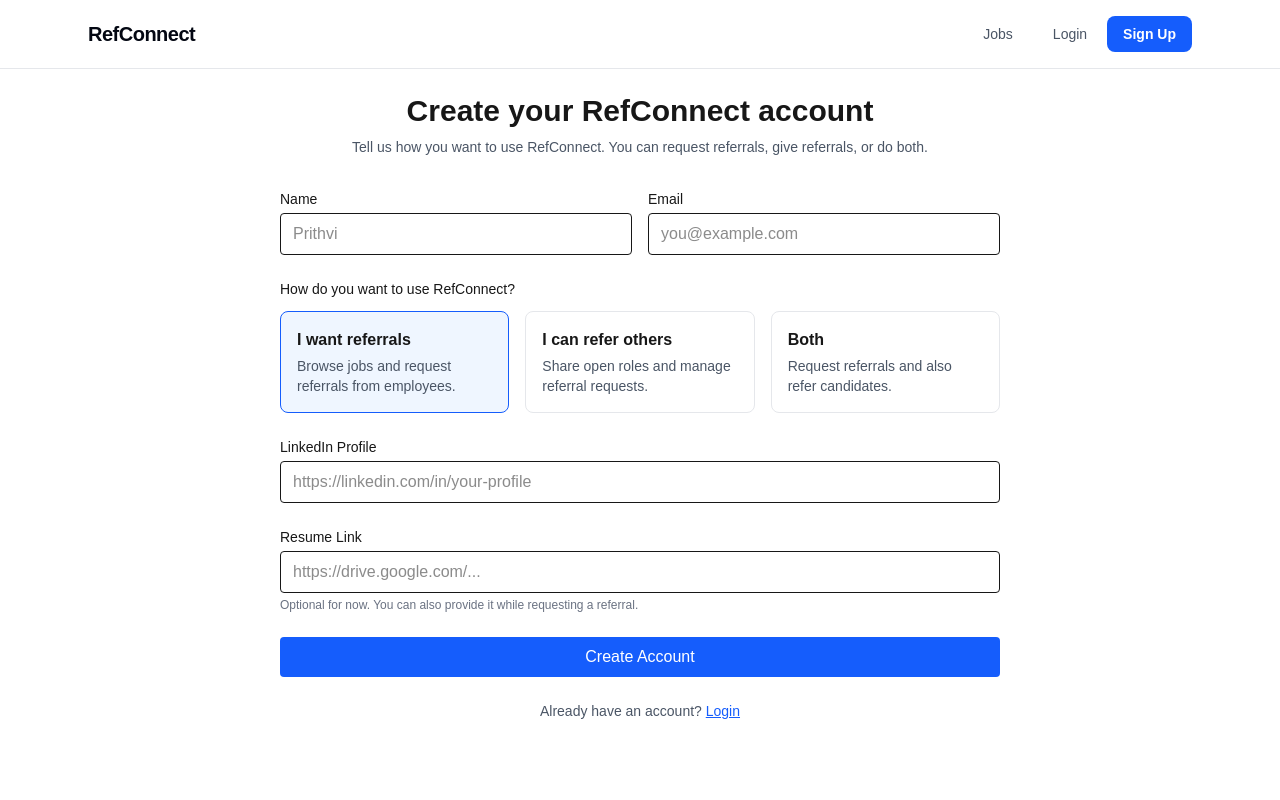
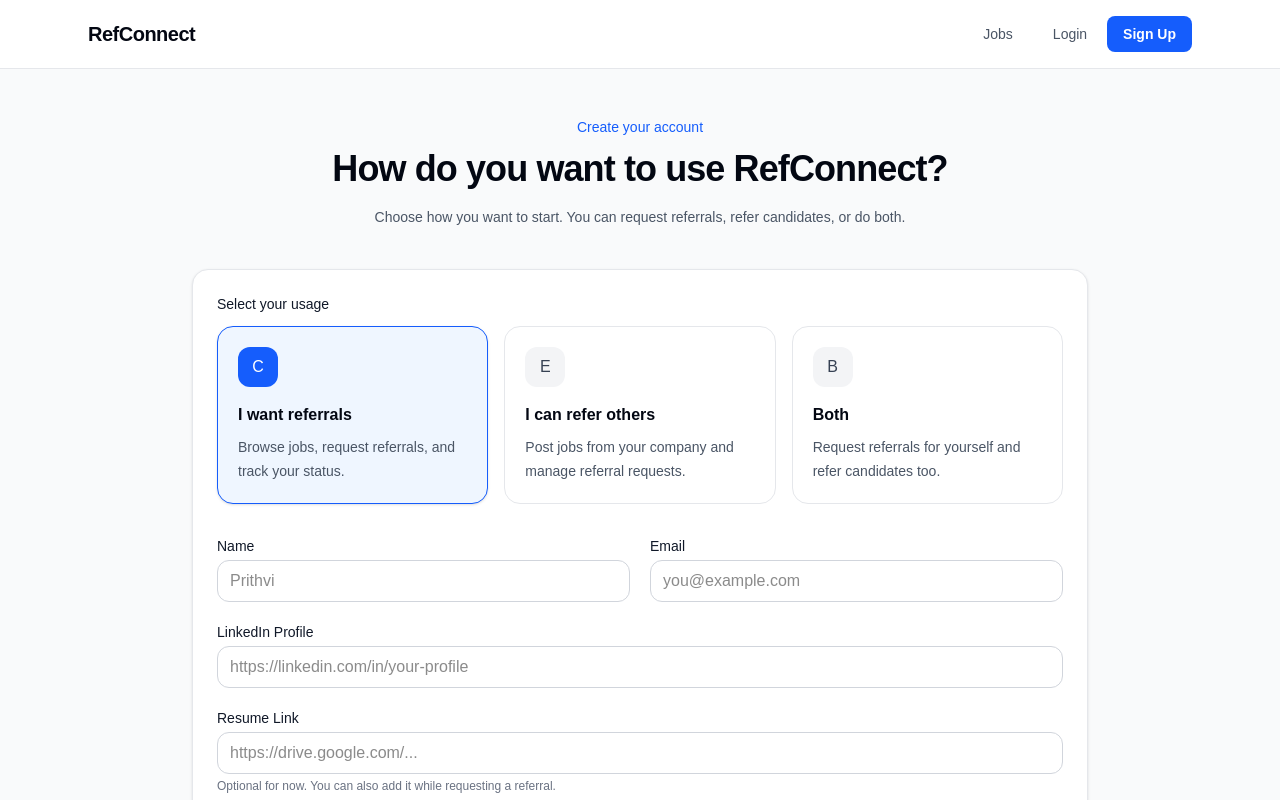
Before and after one commit to Prithvi2050/Refconnect, a Next.js app: page /auth/signup in a window 1280 px wide. Shown: the top 800 px of the page. Built offline with nearby package versions, Linux system fonts and the light colour scheme.

Commit message:
Polish signup onboarding UI

```diff
--- a/app/auth/signup/page.tsx
+++ b/app/auth/signup/page.tsx
@@ -16,6 +16,28 @@
   linkedinUrl?: string;
   resumeLink?: string;
 };
+
+const usageOptions: {
+  value: UsageType;
+  title: string;
+  description: string;
+}[] = [
+  {
+    value: "candidate",
+    title: "I want referrals",
+    description: "Browse jobs, request referrals, and track your status.",
+  },
+  {
+    value: "employee",
+    title: "I can refer others",
+    description: "Post jobs from your company and manage referral requests.",
+  },
+  {
+    value: "both",
+    title: "Both",
+    description: "Request referrals for yourself and refer candidates too.",
+  },
+];
 
 export default function SignupPage() {
   const router = useRouter();
@@ -45,6 +67,11 @@
   const handleSignup: SubmitEventHandler<HTMLFormElement> = (e) => {
     e.preventDefault();
 
+    if (includesEmployee && !company.trim()) {
+      alert("Company is required for employee access.");
+      return;
+    }
+
     const savedUsers = localStorage.getItem("refconnect_users");
     const users: User[] = savedUsers ? JSON.parse(savedUsers) : [];
 
@@ -69,10 +96,10 @@
       resumeLink: includesCandidate ? resumeLink || undefined : undefined,
     };
 
-    const updatedUsers = [newUser, ...users];
+    localStorage.setItem("refconnect_users", JSON.stringify([newUser, ...users]));
+    localStorage.setItem("refconnect_current_user", JSON.stringify(newUser));
 
-    localStorage.setItem("refconnect_users", JSON.stringify(updatedUsers));
-    localStorage.setItem("refconnect_current_user", JSON.stringify(newUser));
+    window.dispatchEvent(new Event("refconnect_user_updated"));
 
     if (roles.includes("candidate") && roles.includes("employee")) {
       router.push("/dashboard");
@@ -84,117 +111,125 @@
   };
 
   return (
-    <div className="mx-auto max-w-3xl p-6">
-      <div className="mx-auto max-w-xl text-center">
-        <h1 className="text-3xl font-bold">Create your RefConnect account</h1>
+    <main className="min-h-screen bg-gray-50 px-6 py-12">
+      <div className="mx-auto max-w-4xl">
+        <div className="text-center">
+          <p className="text-sm font-medium text-blue-600">
+            Create your account
+          </p>
 
-        <p className="mt-2 text-sm text-gray-600">
-          Tell us how you want to use RefConnect. You can request referrals,
-          give referrals, or do both.
+          <h1 className="mt-3 text-3xl font-bold tracking-tight text-gray-950 md:text-4xl">
+            How do you want to use RefConnect?
+          </h1>
+
+          <p className="mx-auto mt-4 max-w-2xl text-sm leading-6 text-gray-600">
+            Choose how you want to start. You can request referrals, refer
+            candidates, or do both.
           </p>
         </div>
 
-      <form onSubmit={handleSignup} className="mt-8 space-y-6">
-        <div className="grid gap-4 md:grid-cols-2">
+        <form
+          onSubmit={handleSignup}
+          className="mt-10 rounded-2xl border border-gray-200 bg-white p-6 shadow-sm"
+        >
           <div>
-            <label className="mb-1 block text-sm font-medium">Name</label>
+            <label className="mb-3 block text-sm font-medium text-gray-900">
+              Select your usage
+            </label>
+
+            <div className="grid gap-4 md:grid-cols-3">
+              {usageOptions.map((option) => {
+                const isSelected = usageType === option.value;
+
+                return (
+                  <button
+                    key={option.value}
+                    type="button"
+                    onClick={() => setUsageType(option.value)}
+                    className={`rounded-2xl border p-5 text-left transition ${
+                      isSelected
+                        ? "border-blue-600 bg-blue-50 shadow-sm"
+                        : "border-gray-200 bg-white hover:bg-gray-50"
+                    }`}
+                  >
+                    <div
+                      className={`mb-4 flex h-10 w-10 items-center justify-center rounded-xl ${
+                        isSelected
+                          ? "bg-blue-600 text-white"
+                          : "bg-gray-100 text-gray-700"
+                      }`}
+                    >
+                      {option.value === "candidate" && "C"}
+                      {option.value === "employee" && "E"}
+                      {option.value === "both" && "B"}
+                    </div>
+
+                    <h2 className="font-semibold text-gray-950">
+                      {option.title}
+                    </h2>
+
+                    <p className="mt-2 text-sm leading-6 text-gray-600">
+                      {option.description}
+                    </p>
+                  </button>
+                );
+              })}
+            </div>
+          </div>
+
+          <div className="mt-8 grid gap-5 md:grid-cols-2">
+            <div>
+              <label className="mb-1 block text-sm font-medium text-gray-900">
+                Name
+              </label>
 
               <input
                 value={name}
                 onChange={(e) => setName(e.target.value)}
-              className="w-full rounded border px-3 py-2"
+                className="w-full rounded-xl border border-gray-300 px-3 py-2 outline-none focus:border-blue-600"
                 placeholder="Prithvi"
                 required
               />
             </div>
 
             <div>
-            <label className="mb-1 block text-sm font-medium">Email</label>
+              <label className="mb-1 block text-sm font-medium text-gray-900">
+                Email
+              </label>
 
               <input
                 type="email"
                 value={email}
                 onChange={(e) => setEmail(e.target.value)}
-              className="w-full rounded border px-3 py-2"
+                className="w-full rounded-xl border border-gray-300 px-3 py-2 outline-none focus:border-blue-600"
                 placeholder="you@example.com"
                 required
               />
             </div>
           </div>
 
-        <div>
-          <label className="mb-3 block text-sm font-medium">
-            How do you want to use RefConnect?
+          {includesEmployee && (
+            <div className="mt-5">
+              <label className="mb-1 block text-sm font-medium text-gray-900">
+                Company
               </label>
-
-          <div className="grid gap-4 md:grid-cols-3">
-            <button
-              type="button"
-              onClick={() => setUsageType("candidate")}
-              className={`rounded-lg border p-4 text-left ${
-                usageType === "candidate"
-                  ? "border-blue-600 bg-blue-50"
-                  : "border-gray-200"
-              }`}
-            >
-              <h2 className="font-semibold">I want referrals</h2>
-              <p className="mt-1 text-sm text-gray-600">
-                Browse jobs and request referrals from employees.
-              </p>
-            </button>
-
-            <button
-              type="button"
-              onClick={() => setUsageType("employee")}
-              className={`rounded-lg border p-4 text-left ${
-                usageType === "employee"
-                  ? "border-blue-600 bg-blue-50"
-                  : "border-gray-200"
-              }`}
-            >
-              <h2 className="font-semibold">I can refer others</h2>
-              <p className="mt-1 text-sm text-gray-600">
-                Share open roles and manage referral requests.
-              </p>
-            </button>
-
-            <button
-              type="button"
-              onClick={() => setUsageType("both")}
-              className={`rounded-lg border p-4 text-left ${
-                usageType === "both"
-                  ? "border-blue-600 bg-blue-50"
-                  : "border-gray-200"
-              }`}
-            >
-              <h2 className="font-semibold">Both</h2>
-              <p className="mt-1 text-sm text-gray-600">
-                Request referrals and also refer candidates.
-              </p>
-            </button>
-          </div>
-        </div>
-
-        {includesEmployee && (
-          <div>
-            <label className="mb-1 block text-sm font-medium">Company</label>
 
               <input
                 value={company}
                 onChange={(e) => setCompany(e.target.value)}
-              className="w-full rounded border px-3 py-2"
+                className="w-full rounded-xl border border-gray-300 px-3 py-2 outline-none focus:border-blue-600"
                 placeholder="Oracle / Google / Amazon"
                 required
               />
 
               <p className="mt-1 text-xs text-gray-500">
-              This is used when you post jobs or give referrals.
+                Employees can only post jobs from their profile company.
               </p>
             </div>
           )}
 
-        <div>
-          <label className="mb-1 block text-sm font-medium">
+          <div className="mt-5">
+            <label className="mb-1 block text-sm font-medium text-gray-900">
               LinkedIn Profile
             </label>
 
@@ -202,14 +237,14 @@
               type="url"
               value={linkedinUrl}
               onChange={(e) => setLinkedinUrl(e.target.value)}
-            className="w-full rounded border px-3 py-2"
+              className="w-full rounded-xl border border-gray-300 px-3 py-2 outline-none focus:border-blue-600"
               placeholder="https://linkedin.com/in/your-profile"
             />
           </div>
 
           {includesCandidate && (
-          <div>
-            <label className="mb-1 block text-sm font-medium">
+            <div className="mt-5">
+              <label className="mb-1 block text-sm font-medium text-gray-900">
                 Resume Link
               </label>
 
@@ -217,31 +252,34 @@
                 type="url"
                 value={resumeLink}
                 onChange={(e) => setResumeLink(e.target.value)}
-              className="w-full rounded border px-3 py-2"
+                className="w-full rounded-xl border border-gray-300 px-3 py-2 outline-none focus:border-blue-600"
                 placeholder="https://drive.google.com/..."
               />
 
               <p className="mt-1 text-xs text-gray-500">
-              Optional for now. You can also provide it while requesting a
+                Optional for now. You can also add it while requesting a
                 referral.
               </p>
             </div>
           )}
 
-        <button
-          type="submit"
-          className="w-full rounded bg-blue-600 px-4 py-2 text-white"
-        >
-          Create Account
-        </button>
-
-        <p className="text-center text-sm text-gray-600">
+          <div className="mt-8 flex flex-col gap-3 border-t border-gray-200 pt-6 sm:flex-row sm:items-center sm:justify-between">
+            <p className="text-sm text-gray-600">
               Already have an account?{" "}
               <Link href="/auth/login" className="text-blue-600 underline">
                 Login
               </Link>
             </p>
+
+            <button
+              type="submit"
+              className="rounded-xl bg-blue-600 px-6 py-3 text-sm font-semibold text-white hover:bg-blue-700"
+            >
+              Create Account
+            </button>
+          </div>
         </form>
       </div>
+    </main>
   );
 }
```
Lines whose indentation alone changed are shown as unchanged.
